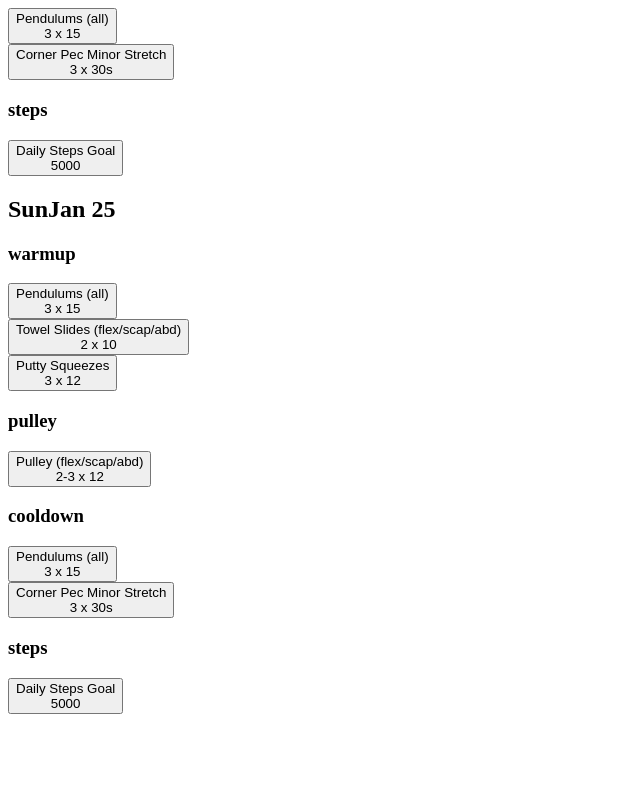
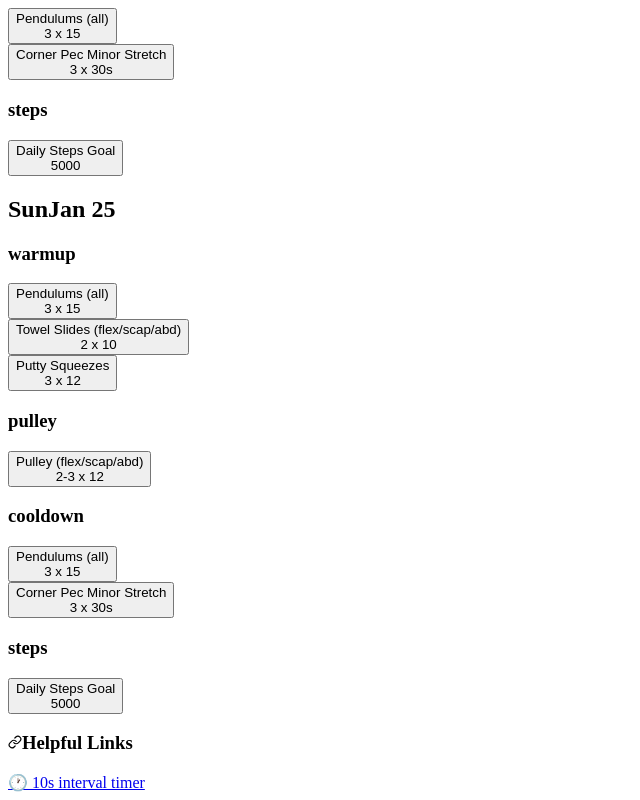
Before and after one commit to ungoldman/pt-tracker, a React (Vite) app: page / in a window 1280 px wide. Shown: the part 10189-10989 px from the top of the page, without its empty margins (0-640 px from the left). Before the commit the page ends 10911 px from the top, so only its background shows below. Built offline with nearby package versions, Linux system fonts and the light colour scheme; the HTML template or start-up script is replaced by a standard one.

Commit message:
add footer with links

```diff
--- a/src/App.jsx
+++ b/src/App.jsx
@@ -14,6 +14,7 @@ import {
   BellRing,
   FileText,
   Timer,
+  Link,
 } from 'lucide-react';
 import { exercises, quotes } from './data';
 
@@ -820,6 +821,30 @@ const App = () => {
           </div>
         )}
       </div>
+
+      {/* Footer - Helpful Links */}
+      <footer
+        className={`w-full border-t mt-8 ${darkMode ? 'border-gray-700 bg-gray-900' : 'border-gray-200 bg-gray-50'}`}
+      >
+        <div className="px-6 py-4">
+          <h3
+            className={`text-xs font-semibold mb-3 flex items-center gap-2 ${darkMode ? 'text-gray-400' : 'text-gray-600'}`}
+          >
+            <Link size={14} className={darkMode ? 'text-gray-500' : 'text-gray-400'} />
+            Helpful Links
+          </h3>
+          <a
+            href="https://www.youtube.com/watch?v=_wi7j1_-O3Q"
+            target="_blank"
+            rel="noopener noreferrer"
+            className={`text-sm transition-colors hover:underline ${
+              darkMode ? 'text-gray-500 hover:text-gray-300' : 'text-gray-600 hover:text-gray-800'
+            }`}
+          >
+            🕐 10s interval timer
+          </a>
+        </div>
+      </footer>
     </div>
   );
 };
```
